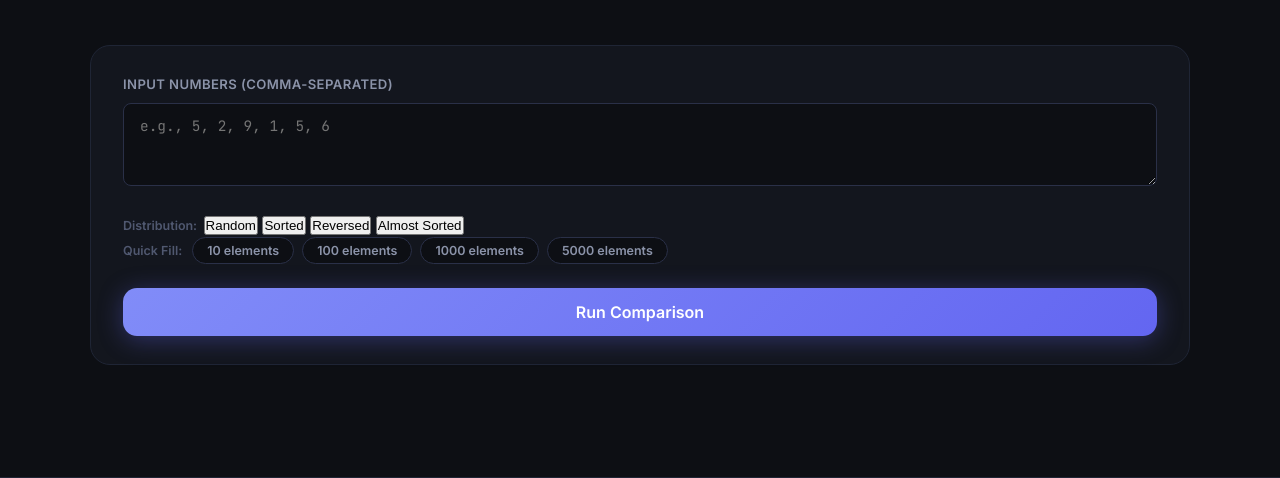
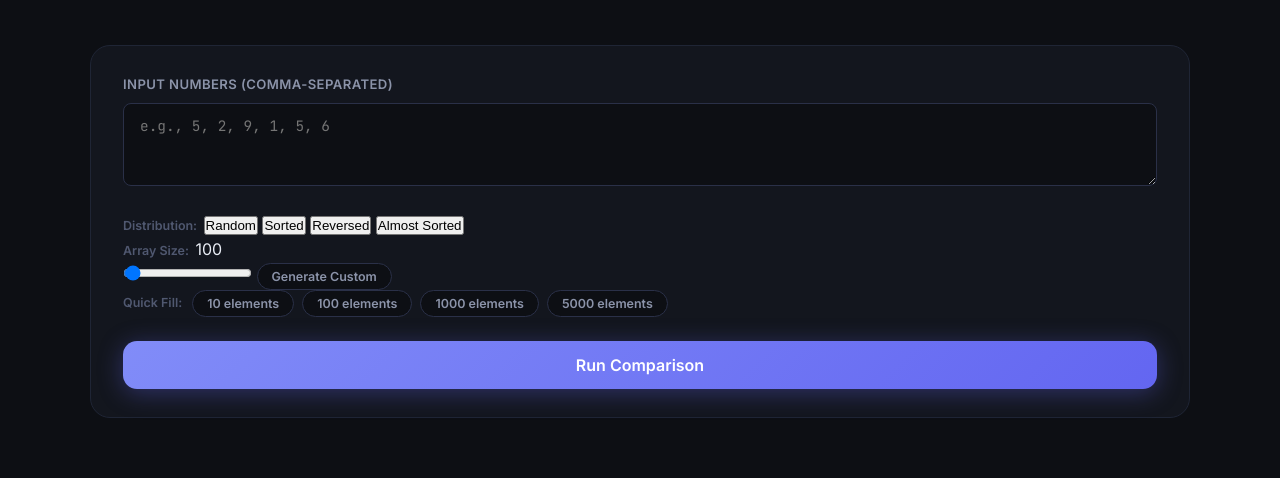
Before and after one commit to sejalheda/CFAI, a Flask app: page / in a window 1280 px wide. Shown: the part 856-1334 px from the top of the page. Run offline with Flask 3, Linux system fonts and the light colour scheme.

Commit message:
feat(sorting): add custom array size slider control to input panel

```diff
--- a/templates/index.html
+++ b/templates/index.html
@@ -69,6 +69,17 @@
             <button class="preset-btn" id="preset-sorted" type="button" onclick="selectDistribution('sorted')">Sorted</button>
             <button class="preset-btn" id="preset-reversed" type="button" onclick="selectDistribution('reversed')">Reversed</button>
             <button class="preset-btn" id="preset-almost" type="button" onclick="selectDistribution('almost')">Almost Sorted</button>
+          </div>
+
+          <div class="slider-group">
+            <div class="slider-header">
+              <span class="quick-label">Array Size:</span>
+              <span class="slider-value-display" id="sort-size-val">100</span>
+            </div>
+            <div class="slider-control-row">
+              <input type="range" id="sort-size-slider" min="10" max="5000" step="10" value="100" class="range-slider" oninput="updateSortSizeDisplay(this.value)">
+              <button class="chip chip--generate" type="button" onclick="generateFromSlider()">Generate Custom</button>
+            </div>
           </div>
 
           <div class="quick-fill-row">
```
